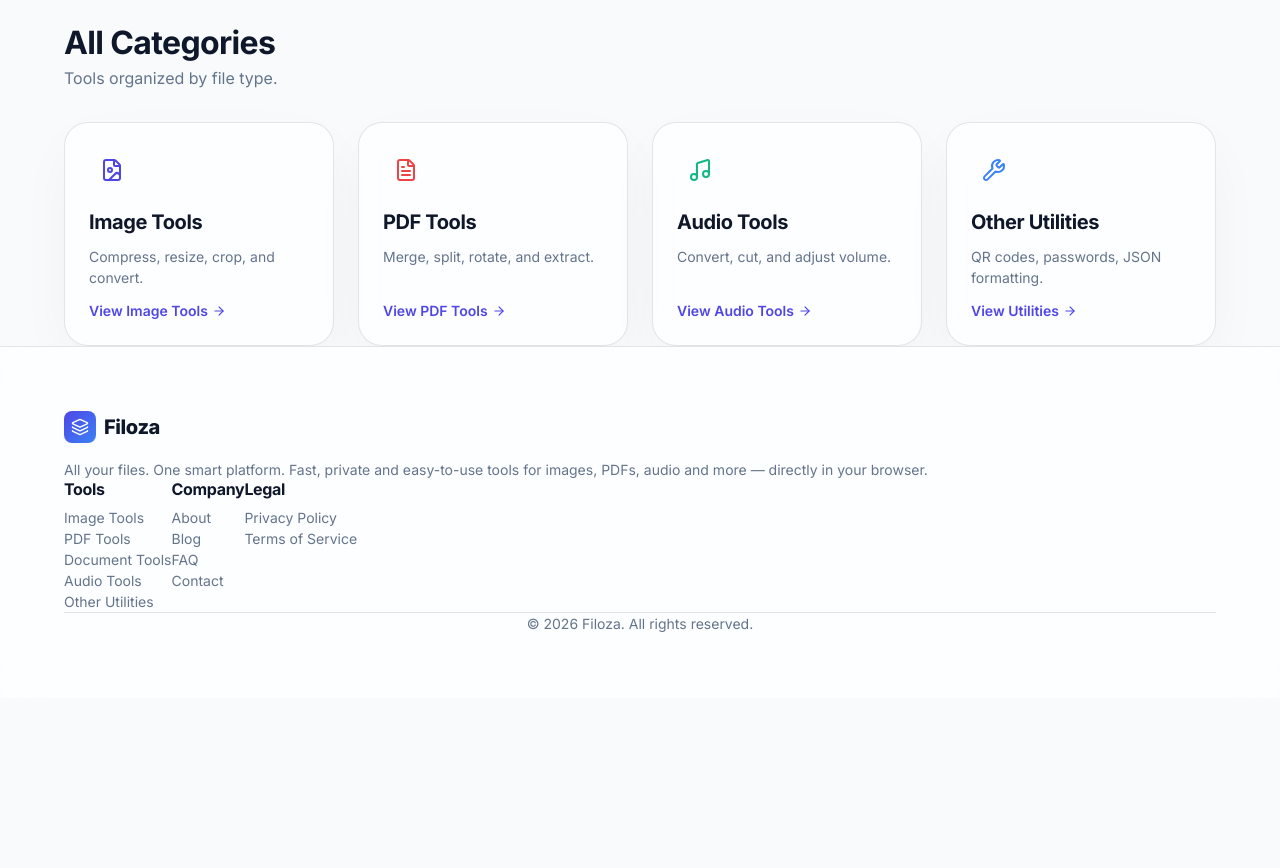
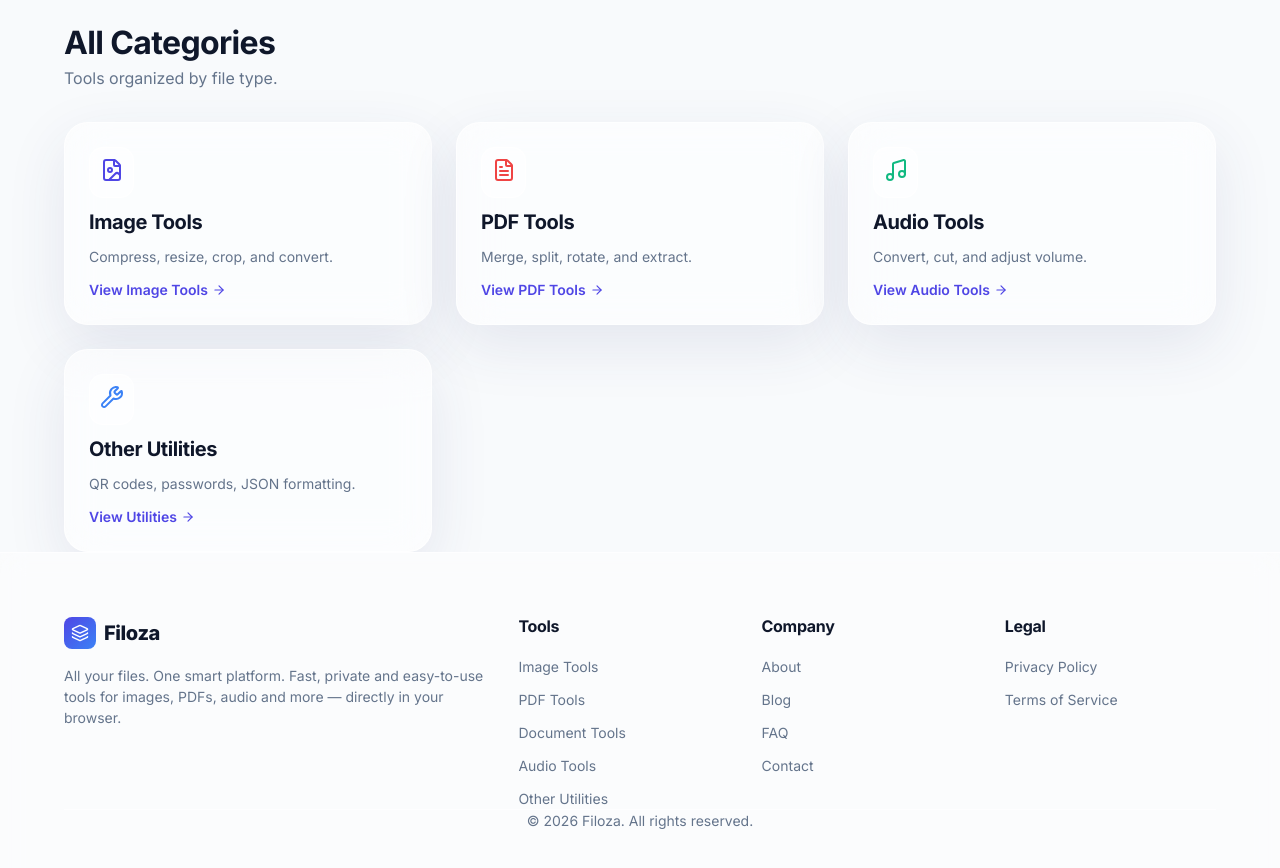
Before and after one commit to beswinjoe/ILoveIMG, a Next.js app: page / in a window 1280 px wide. Shown: the part 1360-2228 px from the top of the page. Before the commit the page ends 2058 px from the top, so only its background shows below. Built offline with nearby package versions, Linux system fonts and the light colour scheme.

Commit message:
feat: redesign to Liquid Glass light mode, fix search modal architecture

```diff
--- a/next.config.ts
+++ b/next.config.ts
@@ -18,6 +18,12 @@
       },
     ];
   },
+  eslint: {
+    ignoreDuringBuilds: true,
+  },
+  typescript: {
+    ignoreBuildErrors: true,
+  },
 };
 
 export default nextConfig;
--- a/package.json
+++ b/package.json
@@ -26,7 +26,6 @@
     "mammoth": "^1.12.0",
     "marked": "^18.0.9",
     "next": "16.3.0",
-    "next-themes": "^0.4.6",
     "papaparse": "^5.5.4",
     "pdf-lib": "^1.17.1",
     "pdfjs-dist": "^6.2.108",
--- a/src/app/globals.css
+++ b/src/app/globals.css
@@ -4,9 +4,9 @@
   --background: #f8fafc;
   --foreground: #0f172a;
 
-  --surface: rgba(255, 255, 255, 0.7);
-  --surface-hover: rgba(255, 255, 255, 0.9);
-  --border: rgba(0, 0, 0, 0.1);
+  --surface: rgba(255, 255, 255, 0.55);
+  --surface-hover: rgba(255, 255, 255, 0.75);
+  --border: rgba(255, 255, 255, 0.65);
 
   --primary: #4f46e5;
   --primary-hover: #4338ca;
@@ -33,14 +33,10 @@
   --shadow: 0 4px 6px -1px rgb(0 0 0 / 0.05), 0 2px 4px -2px rgb(0 0 0 / 0.05);
   --shadow-md: 0 10px 15px -3px rgb(0 0 0 / 0.05), 0 4px 6px -4px rgb(0 0 0 / 0.05);
   --shadow-lg: 0 20px 25px -5px rgb(0 0 0 / 0.05), 0 8px 10px -6px rgb(0 0 0 / 0.05);
-  --shadow-glass: 0 20px 60px -10px rgba(0, 0, 0, 0.05), inset 0 1px 0 rgba(255, 255, 255, 0.6);
+  --shadow-glass: 0 20px 60px rgba(50, 60, 120, 0.10);
 
   --font-sans: 'Inter', sans-serif;
-  --glass-blur: blur(12px);
-}
-
-:root {
-  --glass-blur: blur(24px) saturate(160%);
+  --glass-blur: blur(20px) saturate(140%);
 }
 
 html {
@@ -76,8 +72,9 @@
   pointer-events: none;
   z-index: -1;
   background-image:
-    radial-gradient(circle at 15% 15%, rgba(99, 102, 241, 0.05) 0%, transparent 40%),
-    radial-gradient(circle at 85% 85%, rgba(139, 92, 246, 0.05) 0%, transparent 40%);
+    radial-gradient(circle at 15% 15%, rgba(139, 92, 246, 0.08) 0%, transparent 40%),
+    radial-gradient(circle at 85% 85%, rgba(99, 102, 241, 0.08) 0%, transparent 40%),
+    radial-gradient(circle at 50% 50%, rgba(167, 139, 250, 0.05) 0%, transparent 60%);
   transition: background-image 0.3s ease;
 }
 
@@ -269,8 +266,8 @@
 
 .glass-card:hover {
   transform: translateY(-4px);
-  border-color: rgba(255,255,255,0.4);
-  box-shadow: 0 20px 40px -10px rgba(0,0,0,0.2);
+  border-color: rgba(255, 255, 255, 0.6);
+  box-shadow: 0 24px 48px -12px rgba(0, 0, 0, 0.1);
 }
 
 .glass-card:hover .card-icon {
@@ -283,20 +280,39 @@
 
 .category-grid {
   display: grid;
-  grid-template-columns: 1fr;
+  grid-template-columns: minmax(0, 1fr);
   gap: 1.5rem;
   width: 100%;
 }
 
 @media (min-width: 768px) {
   .category-grid {
-    grid-template-columns: repeat(2, 1fr);
+    grid-template-columns: repeat(2, minmax(0, 1fr));
   }
 }
 
 @media (min-width: 1024px) {
   .category-grid {
-    grid-template-columns: repeat(3, 1fr);
+    grid-template-columns: repeat(3, minmax(0, 1fr));
+  }
+}
+
+.footer-grid {
+  display: grid;
+  grid-template-columns: minmax(0, 1fr);
+  gap: 2rem;
+  width: 100%;
+}
+
+@media (min-width: 768px) {
+  .footer-grid {
+    grid-template-columns: repeat(2, minmax(0, 1fr));
+  }
+}
+
+@media (min-width: 1024px) {
+  .footer-grid {
+    grid-template-columns: 2fr 1fr 1fr 1fr;
   }
 }
 
--- a/src/app/page.tsx
+++ b/src/app/page.tsx
@@ -31,8 +31,8 @@
         {/* Floating Decorators */}
         <div className="hidden md:flex items-center justify-center" style={{
           position: 'absolute', top: '15%', left: '8%', width: '80px', height: '80px',
-          backgroundColor: 'rgba(255,255,255,0.15)', backdropFilter: 'blur(20px)',
-          border: '1px solid rgba(255,255,255,0.3)', borderRadius: '24px',
+          backgroundColor: 'rgba(255, 255, 255, 0.4)', backdropFilter: 'blur(20px)',
+          border: '1px solid rgba(255, 255, 255, 0.6)', borderRadius: '24px',
           animation: 'float 6s ease-in-out infinite'
         }}>
           <FileImage size={32} style={{ color: 'var(--primary)', opacity: 0.9 }} />
@@ -40,8 +40,8 @@
 
         <div className="hidden md:flex items-center justify-center" style={{
           position: 'absolute', bottom: '20%', right: '10%', width: '90px', height: '90px',
-          backgroundColor: 'rgba(255,255,255,0.15)', backdropFilter: 'blur(20px)',
-          border: '1px solid rgba(255,255,255,0.3)', borderRadius: '28px',
+          backgroundColor: 'rgba(255, 255, 255, 0.4)', backdropFilter: 'blur(20px)',
+          border: '1px solid rgba(255, 255, 255, 0.6)', borderRadius: '28px',
           animation: 'float 7s ease-in-out infinite 1s'
         }}>
           <Music size={36} style={{ color: 'var(--success)', opacity: 0.9 }} />
@@ -49,8 +49,8 @@
 
         <div className="hidden md:flex items-center justify-center" style={{
           position: 'absolute', top: '25%', right: '15%', width: '70px', height: '70px',
-          backgroundColor: 'rgba(255,255,255,0.15)', backdropFilter: 'blur(20px)',
-          border: '1px solid rgba(255,255,255,0.3)', borderRadius: '20px',
+          backgroundColor: 'rgba(255, 255, 255, 0.4)', backdropFilter: 'blur(20px)',
+          border: '1px solid rgba(255, 255, 255, 0.6)', borderRadius: '20px',
           animation: 'float 5s ease-in-out infinite 0.5s'
         }}>
           <FileText size={28} style={{ color: 'var(--danger)', opacity: 0.9 }} />
@@ -66,10 +66,7 @@
             display: flex; flex-direction: column; align-items: flex-start; gap: 0.75rem; cursor: pointer; text-decoration: none; color: inherit;
           }
           .tool-card .icon-container {
-            padding: 0.6rem; border-radius: 14px; background-color: rgba(255,255,255,0.15); border: 1px solid rgba(255,255,255,0.2);
-          }
-          [data-theme='dark'] .tool-card .icon-container {
-             background-color: rgba(255,255,255,0.05);
+            padding: 0.6rem; border-radius: 14px; background-color: rgba(255, 255, 255, 0.5); border: 1px solid rgba(255, 255, 255, 0.6);
           }
         `}} />
 
@@ -154,7 +151,7 @@
           <p className="text-muted">Tools organized by file type.</p>
         </div>
 
-        <div className="category-grid sm:grid-cols-2 lg:grid-cols-4" style={{ gridTemplateColumns: 'repeat(auto-fill, minmax(min(260px, 100%), 1fr))' }}>
+        <div className="category-grid">
           <Link href="/image-tools" className="glass-card tool-card">
             <div className="icon-container"><FileImage size={24} style={{ color: 'var(--primary)' }} /></div>
             <h3 style={{ fontSize: '1.25rem', margin: 0 }}>Image Tools</h3>
--- a/src/components/CommandPalette.tsx
+++ b/src/components/CommandPalette.tsx
@@ -50,8 +50,8 @@
           display: 'flex', alignItems: 'center', justifyContent: 'space-between', gap: '0.5rem',
           padding: '0 0.875rem', width: isMobile ? '100%' : '260px', height: '44px',
           fontSize: '0.875rem', color: 'var(--muted)',
-          backgroundColor: 'rgba(255,255,255,0.1)',
-          border: '1px solid var(--border)',
+          backgroundColor: 'rgba(255, 255, 255, 0.5)',
+          border: '1px solid rgba(255, 255, 255, 0.6)',
           borderRadius: '100px', cursor: 'pointer',
           transition: 'all 0.2s ease'
         }}
@@ -64,7 +64,7 @@
         <kbd style={{
           display: 'flex', alignItems: 'center', gap: '0.125rem',
           padding: '0.2rem 0.4rem', fontSize: '0.7rem', fontWeight: 600,
-          backgroundColor: 'rgba(255,255,255,0.1)', border: '1px solid var(--border)',
+          backgroundColor: 'rgba(255, 255, 255, 0.5)', border: '1px solid rgba(255, 255, 255, 0.6)',
           borderRadius: '100px', color: 'var(--muted)'
         }}>
           <span>{isMac ? '⌘' : 'Ctrl'}</span>K
@@ -72,52 +72,50 @@
       </button>
 
       {open && (
-        <div style={{
-          position: 'fixed',
-          inset: 0,
-          zIndex: 9999,
-          display: 'flex',
-          alignItems: 'center',
-          justifyContent: 'center',
-          padding: '1rem'
-        }}>
+        <>
           {/* Overlay */}
           <div
-            style={{ position: 'fixed', inset: 0, backgroundColor: 'rgba(0,0,0,0.25)', backdropFilter: 'blur(4px)' }}
+            className="search-backdrop"
+            style={{ position: 'fixed', inset: 0, backgroundColor: 'rgba(235, 238, 248, 0.55)', backdropFilter: 'blur(8px)', WebkitBackdropFilter: 'blur(8px)', zIndex: 9998 }}
             onClick={() => setOpen(false)}
           />
+          <div
+            className="search-modal"
+            style={{
+            position: 'fixed',
+            top: isMobile ? '72px' : '90px',
+            left: isMobile ? '12px' : '50%',
+            transform: isMobile ? 'none' : 'translateX(-50%)',
+            zIndex: 9999,
+            width: isMobile ? 'calc(100vw - 24px)' : 'min(680px, calc(100vw - 40px))',
+          }}>
 
           <style dangerouslySetInnerHTML={{__html: `
             .cmdk-container {
-              position: relative;
               width: 100%;
-              max-width: 680px;
               max-height: 70vh;
               display: flex;
               flex-direction: column;
               border-radius: 24px;
-              box-shadow: 0 24px 48px rgba(0,0,0,0.15);
               overflow: hidden;
-              background: rgba(255,255,255,0.70);
-              backdrop-filter: blur(30px) saturate(160%);
-              -webkit-backdrop-filter: blur(30px) saturate(160%);
-              border: 1px solid rgba(255,255,255,0.35);
+              background: rgba(255, 255, 255, 0.92);
+              backdrop-filter: blur(30px) saturate(140%);
+              -webkit-backdrop-filter: blur(30px) saturate(140%);
+              border: 1px solid rgba(255, 255, 255, 0.85);
+              box-shadow: 0 30px 100px rgba(30, 40, 90, 0.20);
               z-index: 10000;
-            }
-            [data-theme='dark'] .cmdk-container {
-              background: rgba(15,23,42,0.78);
-              border: 1px solid rgba(255,255,255,0.15);
             }
             .cmdk-input-wrapper {
               display: flex;
               align-items: center;
-              padding: 0 1.5rem;
+              padding: 0 24px;
               border-bottom: 1px solid var(--border);
+              height: 72px;
             }
             .cmdk-input {
               width: 100%;
-              height: 64px;
-              font-size: 1.125rem;
+              height: 100%;
+              font-size: 22px;
               background: transparent;
               border: none;
               outline: none;
@@ -142,9 +140,10 @@
             .cmdk-item {
               display: flex;
               align-items: center;
-              gap: 1.25rem;
-              padding: 1rem 1.25rem;
+              gap: 1rem;
+              padding: 0 16px;
               border-radius: 16px;
+              height: 72px;
               cursor: pointer;
               transition: all 0.15s ease;
             }
@@ -165,7 +164,7 @@
               <Command.Input className="cmdk-input" placeholder="Search any tool..." autoFocus />
               <kbd style={{
                 padding: '0.25rem 0.5rem', fontSize: '0.75rem', fontWeight: 600,
-                backgroundColor: 'rgba(255,255,255,0.1)', border: '1px solid var(--border)',
+                backgroundColor: 'rgba(255, 255, 255, 0.5)', border: '1px solid rgba(255, 255, 255, 0.6)',
                 borderRadius: '8px', color: 'var(--muted)', marginLeft: '1rem'
               }}>
                 Esc
@@ -189,15 +188,15 @@
                     >
                       <div style={{
                         padding: '0.5rem', borderRadius: '12px',
-                        backgroundColor: 'rgba(255,255,255,0.1)', border: '1px solid var(--border)'
+                        backgroundColor: 'rgba(255, 255, 255, 0.5)', border: '1px solid rgba(255, 255, 255, 0.6)'
                       }}>
                         <div style={{ display: 'flex', alignItems: 'center', justifyContent: 'center', width: '20px', height: '20px' }}>
                           {React.cloneElement(tool.icon as React.ReactElement<{ size?: number; style?: React.CSSProperties }>, { size: 20, style: { color: 'var(--primary)' } })}
                         </div>
                       </div>
-                      <div style={{ display: 'flex', flexDirection: 'column', gap: '0.125rem' }}>
-                        <span style={{ fontWeight: 600, fontSize: '1rem', color: 'var(--foreground)' }}>{tool.name}</span>
-                        <span style={{ fontSize: '0.875rem', color: 'var(--muted)' }}>{tool.description}</span>
+                      <div style={{ display: 'flex', flexDirection: 'column', justifyContent: 'center' }}>
+                        <span style={{ fontWeight: 600, fontSize: '18px', color: 'var(--foreground)', lineHeight: '1.2' }}>{tool.name}</span>
+                        <span style={{ fontSize: '14px', color: 'var(--muted)', lineHeight: '1.4' }}>{tool.description}</span>
                       </div>
                     </Command.Item>
                   ))}
@@ -205,7 +204,8 @@
               ))}
             </Command.List>
           </Command>
-        </div>
+          </div>
+        </>
       )}
     </>
   );
--- a/src/components/Footer.tsx
+++ b/src/components/Footer.tsx
@@ -3,11 +3,11 @@
 
 export default function Footer() {
   return (
-    <footer style={{ borderTop: '1px solid var(--border)', backgroundColor: 'var(--surface)', marginTop: 'auto', backdropFilter: 'var(--glass-blur)', WebkitBackdropFilter: 'var(--glass-blur)' }}>
+    <footer style={{ borderTop: '1px solid var(--border)', backgroundColor: 'rgba(255, 255, 255, 0.4)', marginTop: 'auto', backdropFilter: 'blur(12px)', WebkitBackdropFilter: 'blur(12px)' }}>
       <div className="container py-16">
-        <div className="flex justify-between flex-wrap gap-12">
+        <div className="footer-grid">
 
-          <div className="max-w-xs">
+          <div className="footer-col" style={{ display: 'flex', flexDirection: 'column' }}>
             <Link href="/" className="flex items-center gap-2 mb-4" style={{ textDecoration: 'none' }}>
               <div className="flex items-center justify-center bg-primary" style={{ width: '32px', height: '32px', borderRadius: '8px', color: 'white', background: 'linear-gradient(135deg, var(--primary), var(--secondary))' }}>
                 <Layers size={18} />
@@ -21,8 +21,7 @@
             </p>
           </div>
 
-          <div className="flex flex-wrap gap-16">
-            <div className="flex flex-col gap-3">
+          <div className="footer-col" style={{ display: 'flex', flexDirection: 'column', gap: '0.75rem' }}>
             <h4 className="font-semibold text-foreground mb-2">Tools</h4>
             <Link href="/image-tools" className="text-muted hover:text-primary transition-colors text-sm">Image Tools</Link>
             <Link href="/pdf-tools" className="text-muted hover:text-primary transition-colors text-sm">PDF Tools</Link>
@@ -31,7 +30,7 @@
             <Link href="/tools" className="text-muted hover:text-primary transition-colors text-sm">Other Utilities</Link>
           </div>
 
-            <div className="flex flex-col gap-3">
+          <div className="footer-col" style={{ display: 'flex', flexDirection: 'column', gap: '0.75rem' }}>
               <h4 className="font-semibold text-foreground mb-2">Company</h4>
               <Link href="/" className="text-muted hover:text-primary transition-colors text-sm">About</Link>
               <Link href="/" className="text-muted hover:text-primary transition-colors text-sm">Blog</Link>
@@ -39,11 +38,10 @@
               <Link href="/" className="text-muted hover:text-primary transition-colors text-sm">Contact</Link>
             </div>
 
-            <div className="flex flex-col gap-3">
+          <div className="footer-col" style={{ display: 'flex', flexDirection: 'column', gap: '0.75rem' }}>
             <h4 className="font-semibold text-foreground mb-2">Legal</h4>
             <Link href="/privacy" className="text-muted hover:text-primary transition-colors text-sm">Privacy Policy</Link>
             <Link href="/" className="text-muted hover:text-primary transition-colors text-sm">Terms of Service</Link>
-            </div>
           </div>
 
         </div>
```
Also changed, not shown: src/components/Navbar.tsx (+11 -6 lines), 1 other file (tests, documents, lock files or other folders). Lines whose indentation alone changed are shown as unchanged.
